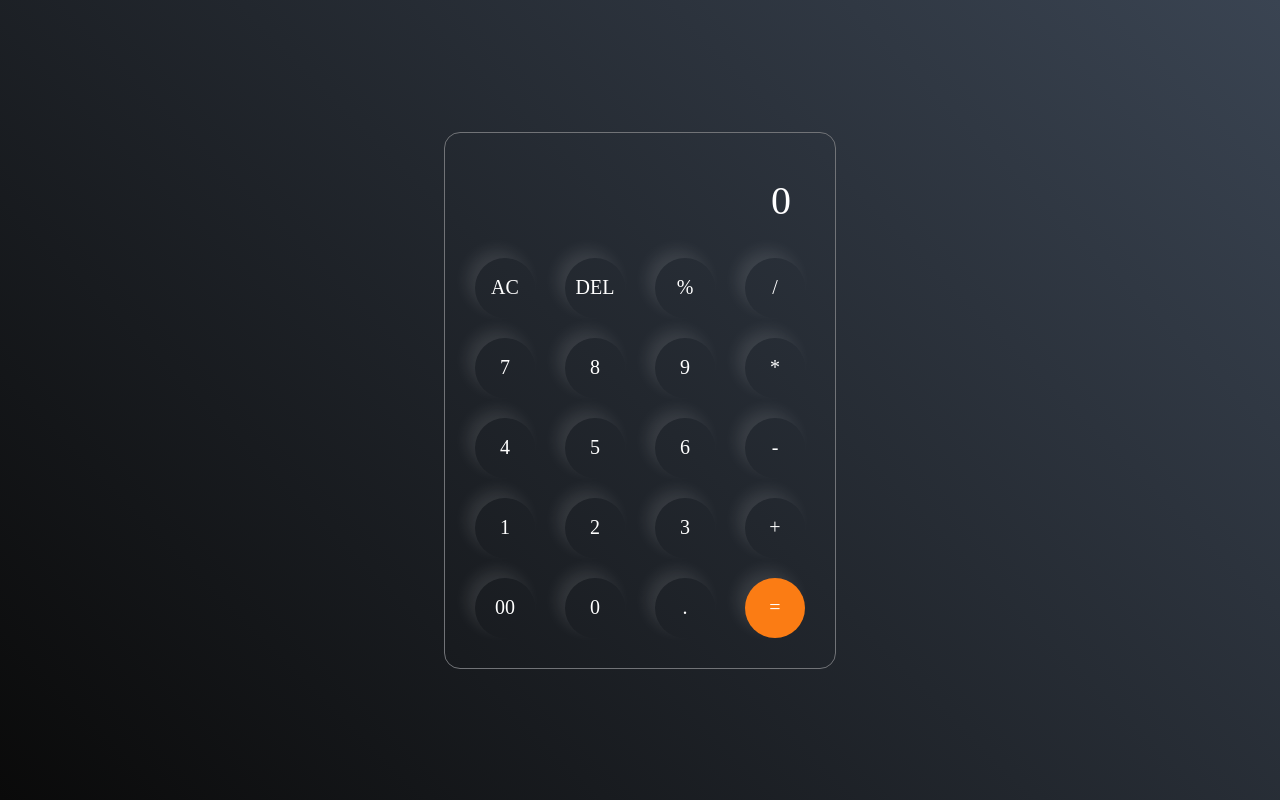
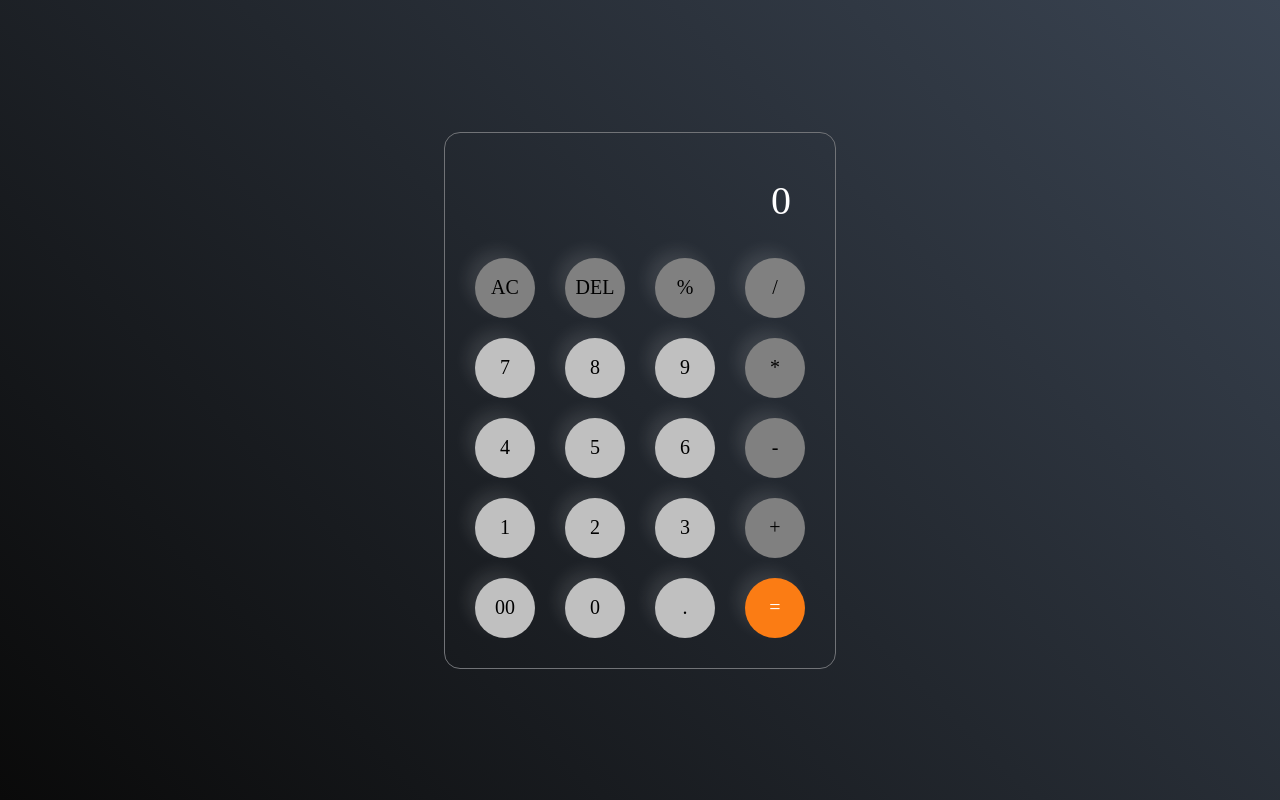
Before and after one commit to geworgiean/calculator, a plain HTML site: page index.html in a window 1280 px wide. Drawn offline with Linux system fonts and the light colour scheme.

Commit message:
finish Calculator UI

```diff
--- a/index.html
+++ b/index.html
@@ -8,40 +8,39 @@
     <link rel="stylesheet" href="style.css">
 </head>
 <body>
-
+    <script src="/script.js"></script>
     <div class="calculator">
         <input type="text" placeholder="0" id="input">
         <div>
-            <button>AC</button>
-            <button>DEL</button>
-            <button>%</button>
-            <button>/</button>
+            <button class="operator">AC</button>
+            <button class="operator">DEL</button>
+            <button class="operator">%</button>
+            <button class="operator">/</button>
         </div>
         <div>
-            <button>7</button>
-            <button>8</button>
-            <button>9</button>
+            <button class="number">7</button>
+            <button class="number">8</button>
+            <button class="number">9</button>
             <button class="operator">*</button>
         </div>
         <div>
-            <button>4</button>
-            <button>5</button>
-            <button>6</button>
+            <button class="number">4</button>
+            <button class="number">5</button>
+            <button class="number">6</button>
             <button class="operator">-</button>
         </div>
         <div>
-            <button>1</button>
-            <button>2</button>
-            <button>3</button>
+            <button class="number">1</button>
+            <button class="number">2</button>
+            <button class="number">3</button>
             <button class="operator">+</button>
         </div>
         <div>
-            <button>00</button>
-            <button>0</button>
-            <button>.</button>
+            <button class="number">00</button>
+            <button class="number">0</button>
+            <button class="number">.</button>
             <button class="equalBtn">=</button>
         </div>
     </div>
-
 </body>
 </html>
--- a/script.js
+++ b/script.js
@@ -0,0 +1,25 @@
+let input = document.getElementById('inputBox');
+let buutons = document.querySelectorAll('button');
+
+let string ="";
+let arr = Array.from(buttons);
+arr.forEach(button =>{
+    button.addEventListener('click', (e)=> {
+        if(e.target.innerHTML == '='){
+            string = eval(string);
+             input.value = string;
+        }
+        else if(e.target.innerHTML == 'AC'){
+            string ="";
+            input.value = string;
+        }
+        else if (e.target.innerHTML == 'DEL'){
+            string = string.substring(0, string.length-1);
+            input.value = string;
+        }
+        else{
+            string += e.target.innerHTML;
+            input.value = string;
+        }
+    })
+})
--- a/style.css
+++ b/style.css
@@ -52,4 +52,10 @@ button{
     cursor: pointer;
 }.equalBtn{
     background-color: #fb7c14;
+}.operator{
+    color: black;
+    background-color: gray;
+}.number{
+    color:black ;
+    background-color: silver;
 }
```
